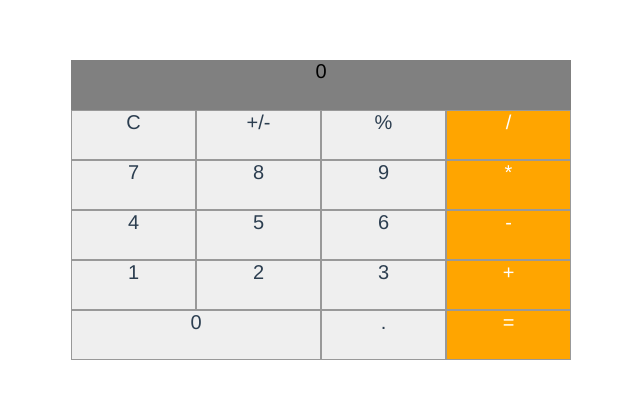
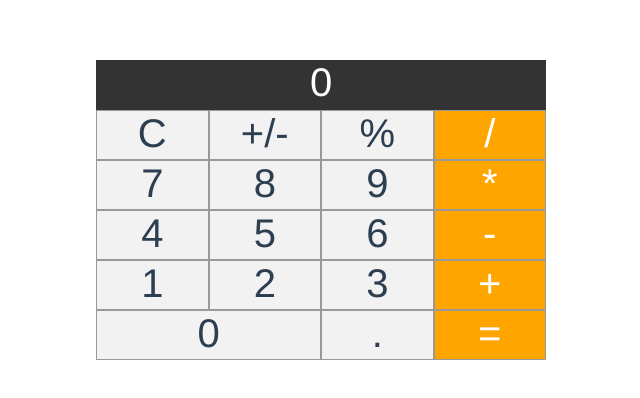
Before and after one commit to johnwanjema/vue-calculator, a Vue app: page / in a window 1280 px wide. Shown: the top 398 px of the page, without its empty margins (319-959 px from the left). Built offline with nearby package versions, Linux system fonts and the light colour scheme.

Commit message:
update styling

```diff
--- a/src/components/calculator.vue
+++ b/src/components/calculator.vue
@@ -1,27 +1,25 @@
 <style scoped>
 .calculator {
+  cursor: pointer;
   margin: 0 auto;
-  width: 500px;
-  font-size: 20px;
+  width: 450px;
+  font-size: 40px;
   display: grid;
   grid-template-columns: repeat(4, 1fr);
   grid-auto-rows: minmax(50px, auto);
 }
-
 .display {
-  grid-column: 1/5;
-  background-color: grey;
-  color: #000;
+  grid-column: 1 / 5;
+  background-color: #333;
+  color: white;
 }
-
 .zero {
-  grid-column: 1/3;
+  grid-column: 1 / 3;
 }
 .btn {
-  background-color: #eeee;
+  background-color: #F2F2F2;
   border: 1px solid #999;
 }
-
 .operator {
   background-color: orange;
   color: white;
```
